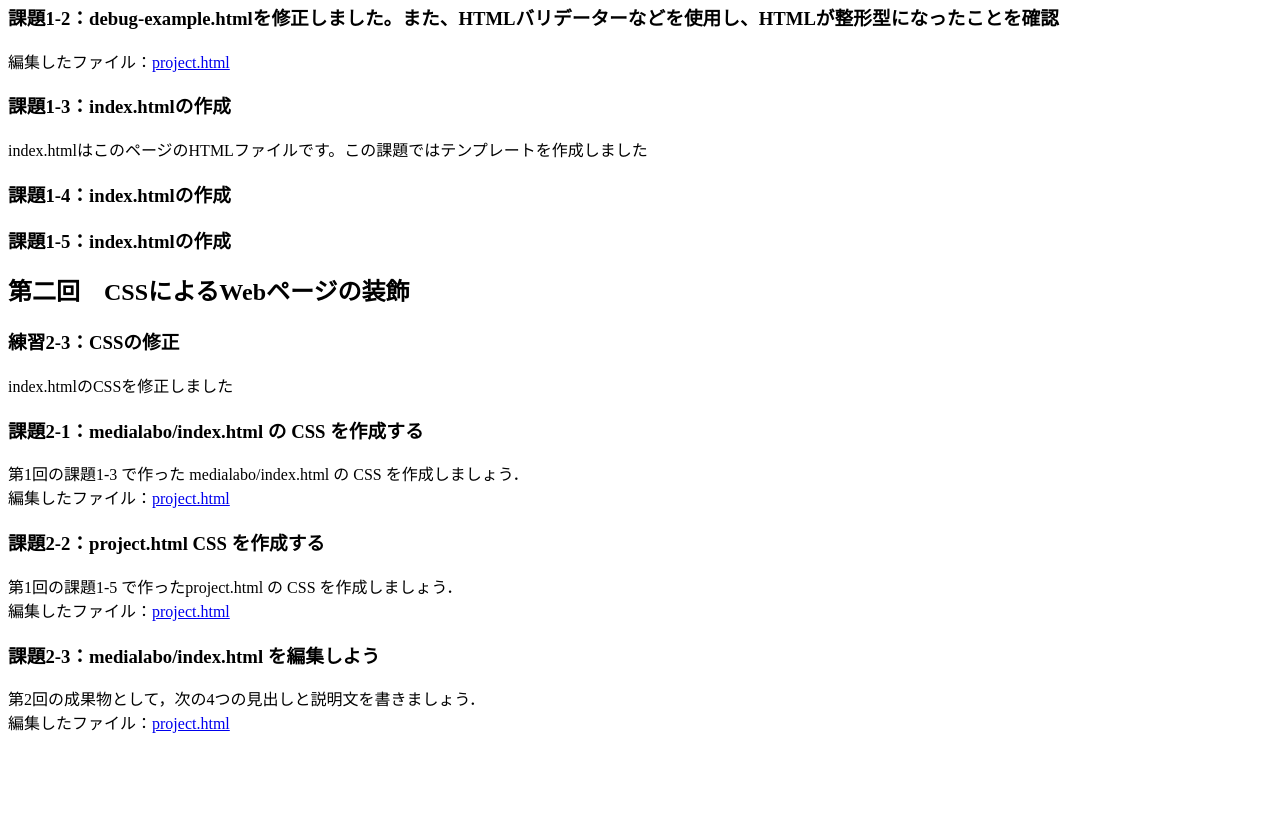
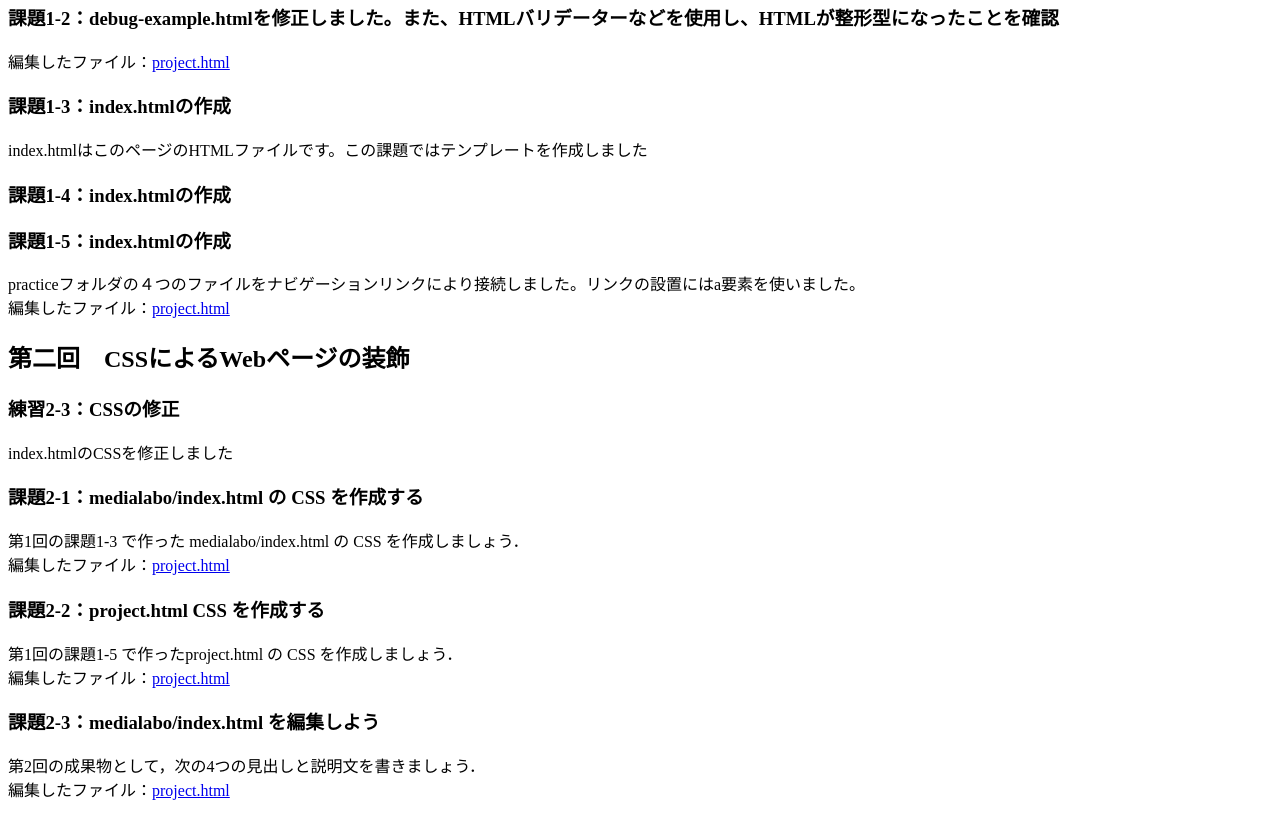
Before and after one commit to G084102020/medialabo, a plain HTML site: page index.html in a window 1280 px wide. Shown: the part 685-1502 px from the top of the page. Before the commit the page ends 1435 px from the top, so only its background shows below. Drawn offline with Linux system fonts and the light colour scheme.

Commit message:
第二回

```diff
--- a/index.html
+++ b/index.html
@@ -27,7 +27,8 @@
     <h3>課題1-4：index.htmlの作成</h3>
     <P></P>
     <h3>課題1-5：index.htmlの作成</h3>
-    <P></P>
+    <P>practiceフォルダの４つのファイルをナビゲーションリンクにより接続しました。リンクの設置にはa要素を使いました。
+    <br>編集したファイル：<a href="project.html"target="_blank">project.html</a><br></P>
 
     <h2>第二回　CSSによるWebページの装飾</h2>
     <h3>練習2-3：CSSの修正</h3>
```
